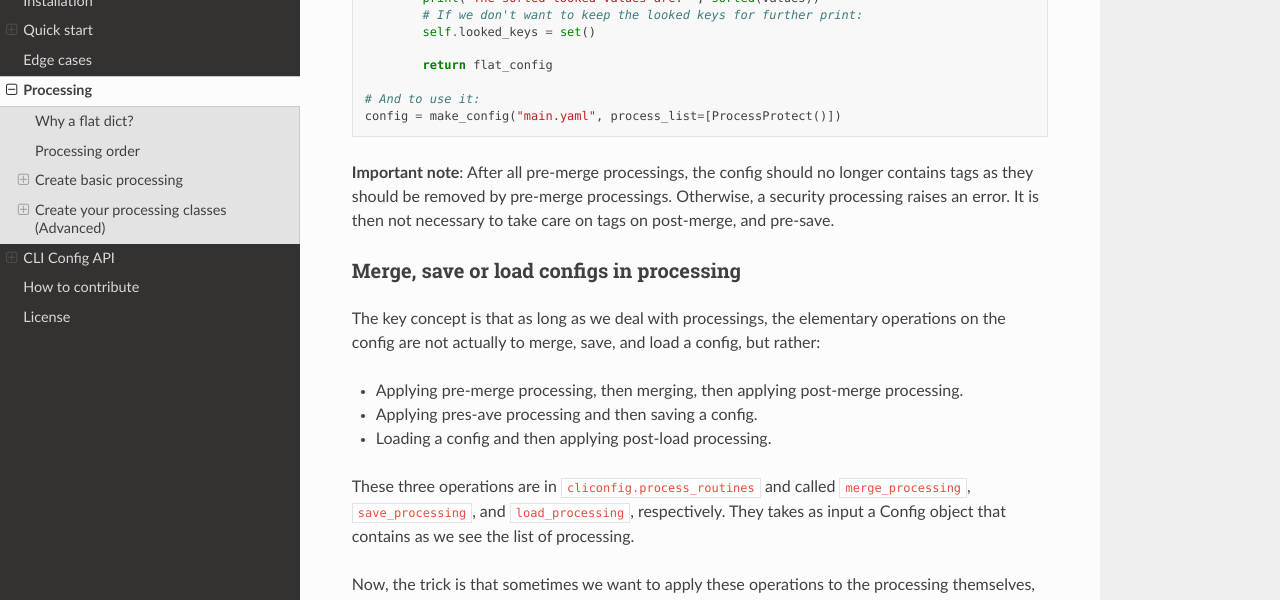
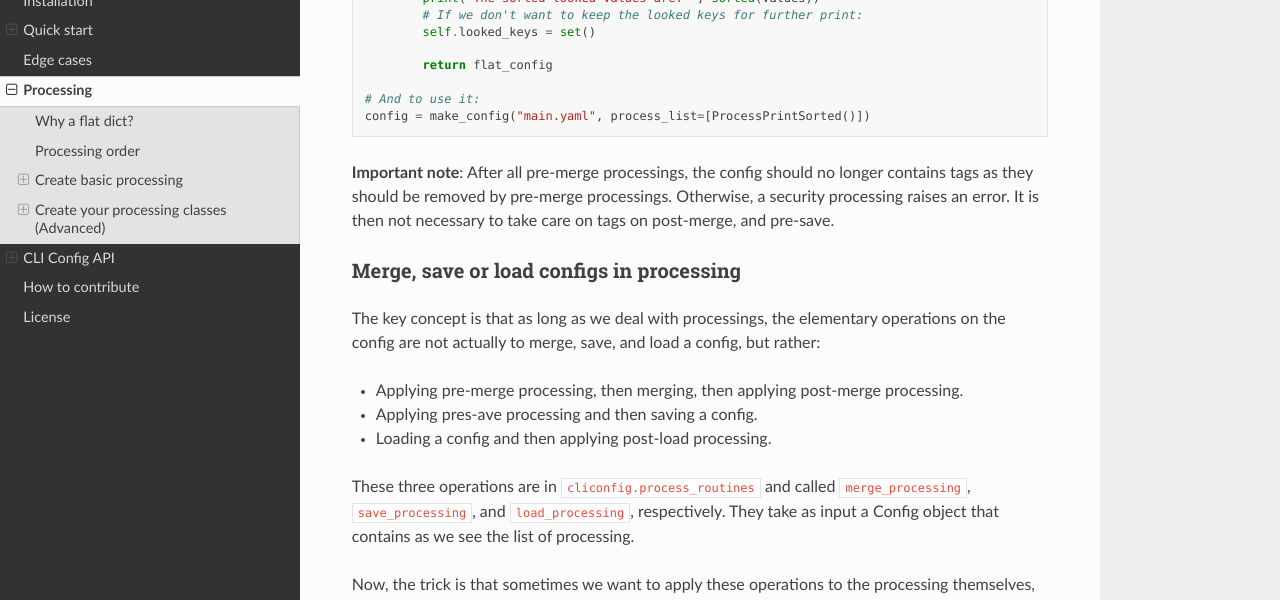
Before and after one commit to valentingol/cliconfig, a Sphinx documentation site: the page built from docs/processing.md, in a window 1280 px wide and 900 px high, scrolled down 5254 px. Shown: the part 151-751 px from the top of the window. Built offline with Sphinx 7.4.7 and the Read the Docs theme 2.0.0, drawn with Linux system fonts in a browser that asks for light colours; the version number could not be read and is left out.

Commit message:
✏️ Fix minor typo in documentation

````diff
--- a/docs/processing.md
+++ b/docs/processing.md
@@ -262,7 +262,7 @@ class ProcessPrintSorted(Processing):
         return flat_config
 
 # And to use it:
-config = make_config("main.yaml", process_list=[ProcessProtect()])
+config = make_config("main.yaml", process_list=[ProcessPrintSorted()])
 ```
 
 **Important note**: After all pre-merge processings, the config should no longer contains
@@ -281,7 +281,7 @@ on the config are not actually to merge, save, and load a config, but rather:
 
 These three operations are in `cliconfig.process_routines` and called
 `merge_processing`, `save_processing`, and `load_processing`, respectively. They
-takes as input a Config object that contains as we see the list of processing.
+take as input a Config object that contains as we see the list of processing.
 
 Now, the trick is that sometimes we want to apply these operations to the processing
 themselves, particularly when we want to modify a part of the configuration instead
````
Also changed, not shown: docs/quickstart.md (+0 -2 lines).
